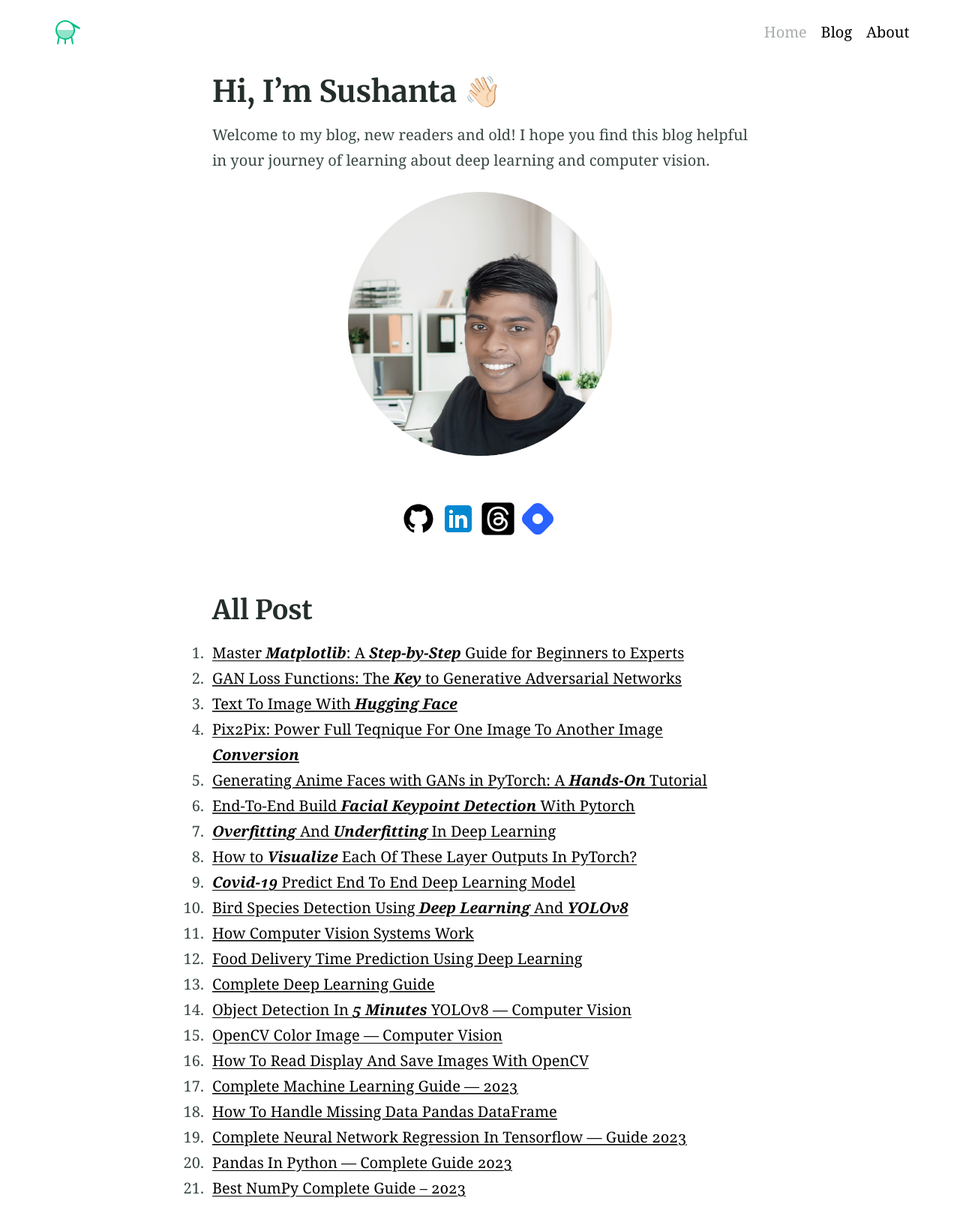
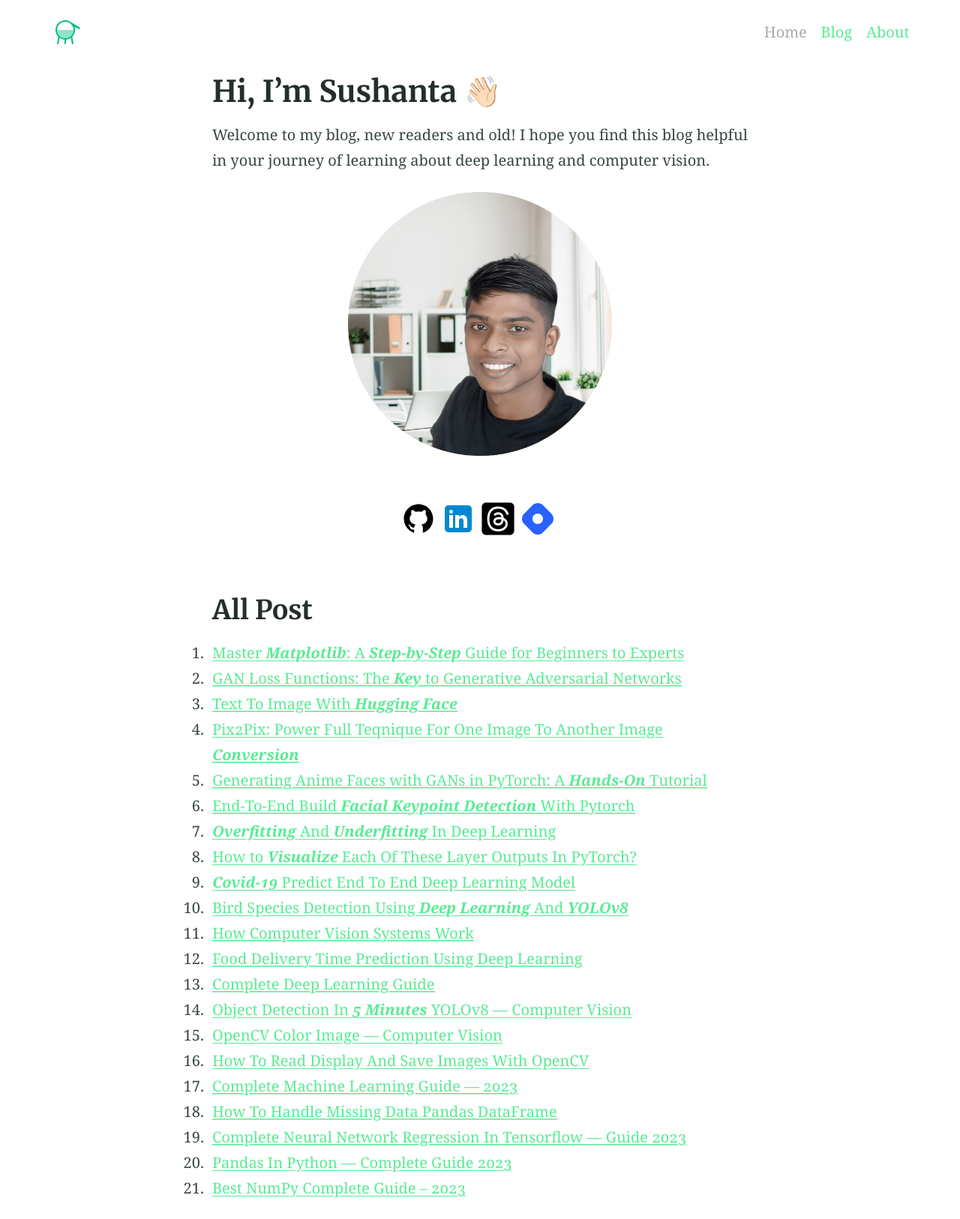
Before and after one commit to hi-sushanta/hi-sushanta.github.io, a Jekyll site: the page built from index.md, in a window 1280 px wide. Shown: the whole page at 75% size. Built offline with Jekyll 4.4.1, drawn with Linux system fonts in a browser that asks for light colours.

Commit message:
change link color

```diff
--- a/_sass/_settings.scss
+++ b/_sass/_settings.scss
@@ -7,7 +7,7 @@ $accentColour: #05bf85 !default;
 // Text colours
 $headingColour: #242e2b !default;
 $bodyColour: #384743 !default;
-$linkColour: #000000 !default;
+$linkColour: #59eb94 !default;
 $hoverColour: #008000 !default;
 $focusColour: #fa407a !default;
 $captionColour: #a8adac !default;
```
